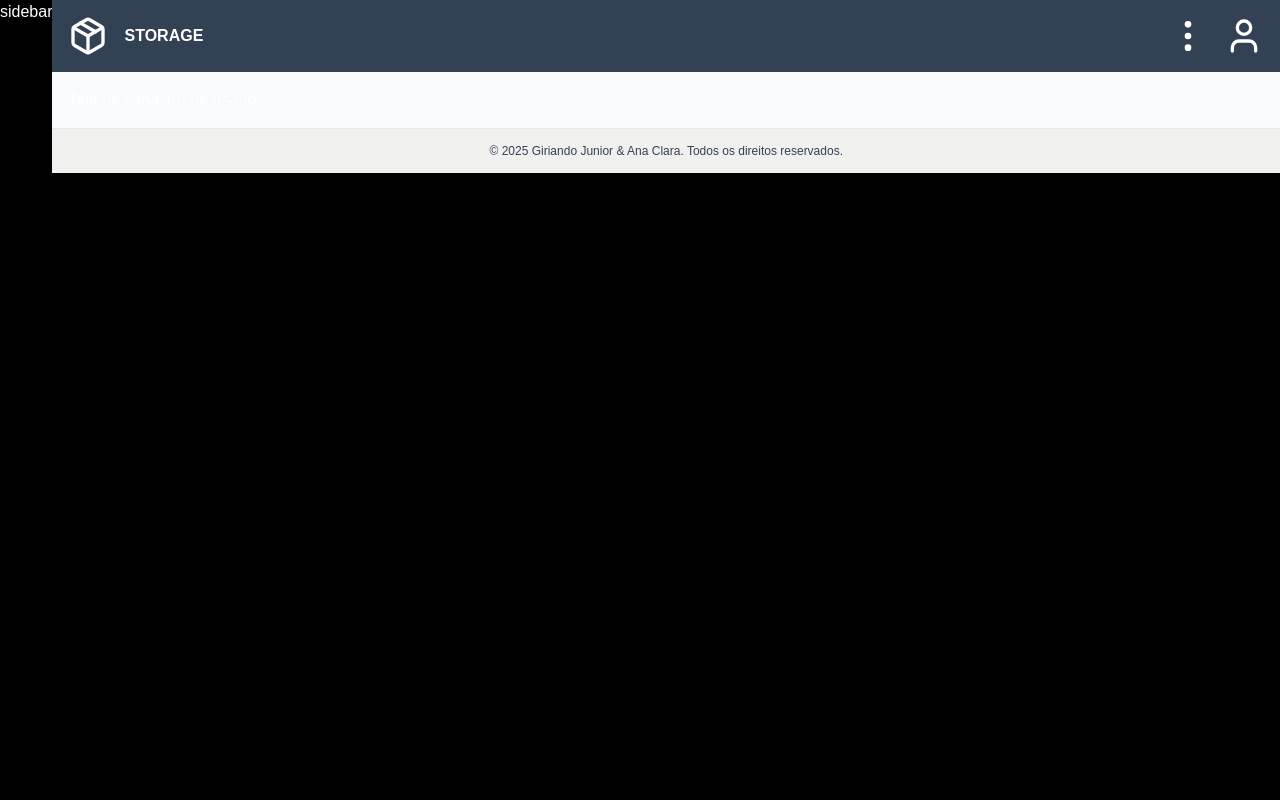
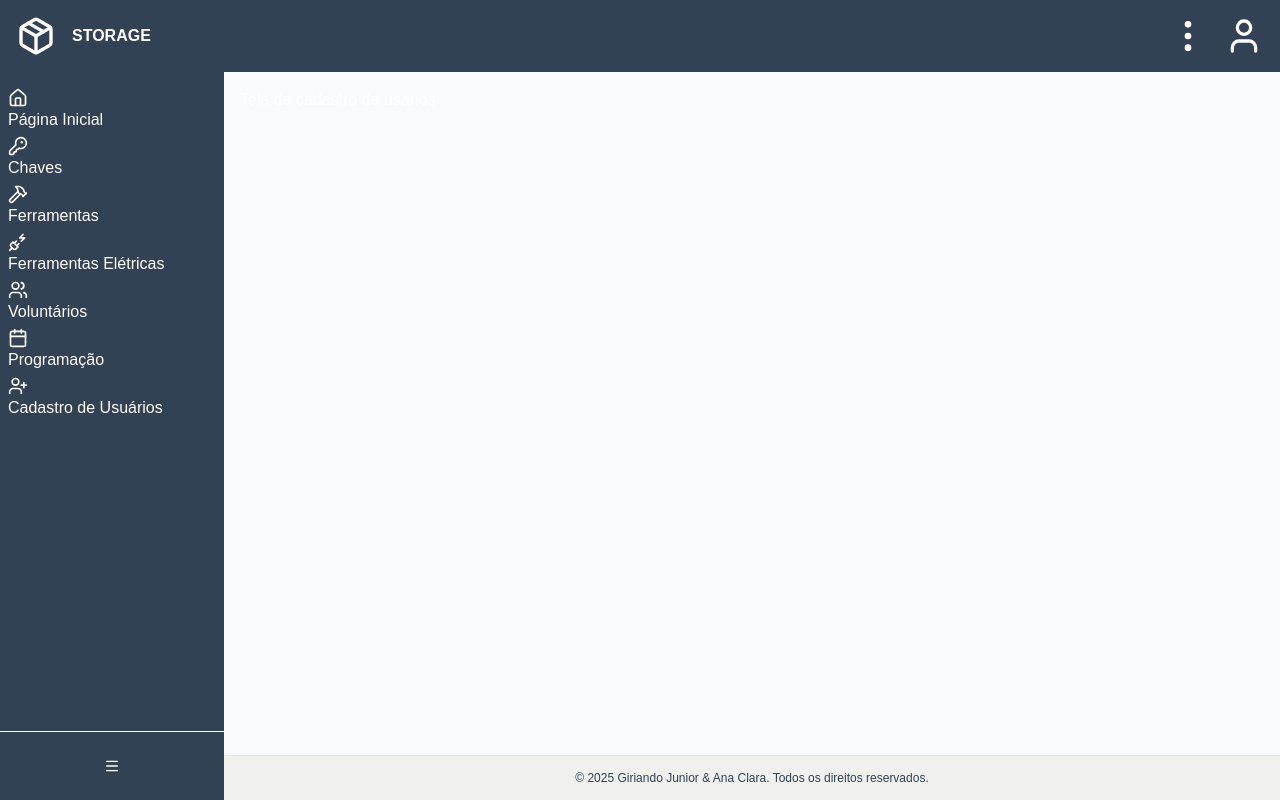
Before and after one commit to girlando-junior/storage-web-app, a Next.js app: page /cadastro-usuarios in a window 1280 px wide. Built offline with nearby package versions, Linux system fonts and the light colour scheme.

Commit message:
ajuste no componente de sidebar

```diff
--- a/src/app/(private)/layout.tsx
+++ b/src/app/(private)/layout.tsx
@@ -1,16 +1,26 @@
-import Sidebar from '@/app/components/organisms/Sidebar';
-import Header from '@/app/components/organisms/Header';
-import Footer from '@/app/components/organisms/Footer';
+import Sidebar from "@/app/components/organisms/Sidebar";
+import Header from "@/app/components/organisms/Header";
+import Footer from "@/app/components/organisms/Footer";
 
-export default function PrivateLayout({ children }: { children: React.ReactNode }) {
+export default function PrivateLayout({
+  children,
+}: {
+  children: React.ReactNode;
+}) {
   return (
-    <div className="flex h-screen">
-      <Sidebar />
-      <div className="flex flex-col flex-1">
-        <Header />
-        <main className="bg-[var(--color-background)] p-4 overflow-y-auto">{children}</main>
-        <Footer />
+    <div className="flex flex-col h-screen">
+      <Header />
+
+      <div className="flex flex-1 overflow-hidden">
+        <Sidebar />
+
+        <div className="flex flex-col flex-1 overflow-y-auto">
+          <main className="flex-1 bg-[var(--color-background)] p-4">
+            {children}
+          </main>
+          <Footer />
+        </div>
       </div>
     </div>
-  )
+  );
 }
--- a/src/app/components/organisms/Sidebar.tsx
+++ b/src/app/components/organisms/Sidebar.tsx
@@ -1,7 +1,61 @@
-'use client'
+"use client";
+
+import { useState } from "react";
+import {
+  Home,
+  KeyRound,
+  Hammer,
+  PlugZap,
+  Users,
+  Calendar,
+  UserPlus,
+  Package,
+  Menu,
+} from "lucide-react";
+import { Button } from "@/components/ui/button";
+import { cn } from "@/lib/utils";
+
+const menuItems = [
+  { icon: Home, label: "Página Inicial" },
+  { icon: KeyRound, label: "Chaves" },
+  { icon: Hammer, label: "Ferramentas" },
+  { icon: PlugZap, label: "Ferramentas Elétricas" },
+  { icon: Users, label: "Voluntários", active: true },
+  { icon: Calendar, label: "Programação" },
+  { icon: UserPlus, label: "Cadastro de Usuários" },
+];
 
 export default function Sidebar() {
+  const [open, setOpen] = useState(true);
+
   return (
-    <h1>sidebar</h1>
-  )
+    <aside
+      className={cn(
+        " bg-[var(--color-primary)] text-primary-foreground shadow-md flex flex-col transition-all duration-300",
+        open ? "w-[224px]" : "w-[80px]"
+      )}
+    >
+      <div className="flex flex-col flex-1 h-screen h-full">
+        <nav className="flex-1 overflow-y-auto px-2 py-4 flex flex-col gap-1">
+          {menuItems.map((item, index) => (
+            <nav key={index}>
+              <item.icon size={20} />
+              {open && <span>{item.label}</span>}
+            </nav>
+          ))}
+        </nav>
+
+        <div className="border-t border-primary-foreground/20 p-4">
+          <Button
+            variant="ghost"
+            size="icon"
+            onClick={() => setOpen(!open)}
+            className="w-full text-white hover:bg-primary-foreground/20"
+          >
+            <Menu size={20} />
+          </Button>
+        </div>
+      </div>
+    </aside>
+  );
 }
```
